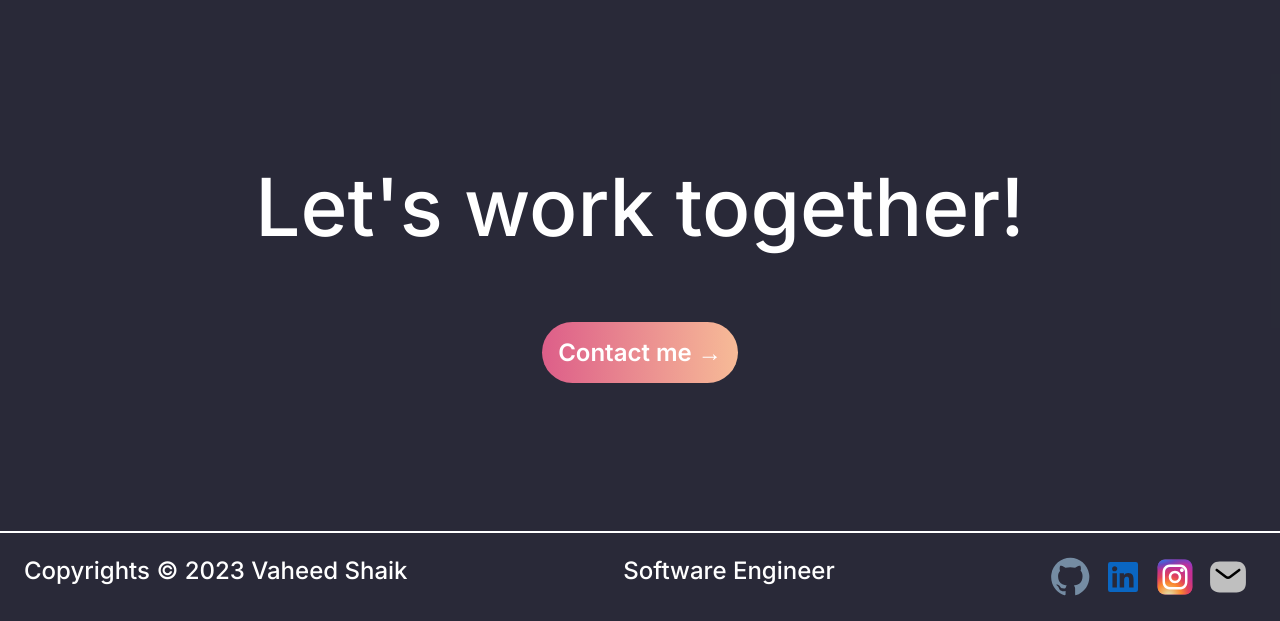
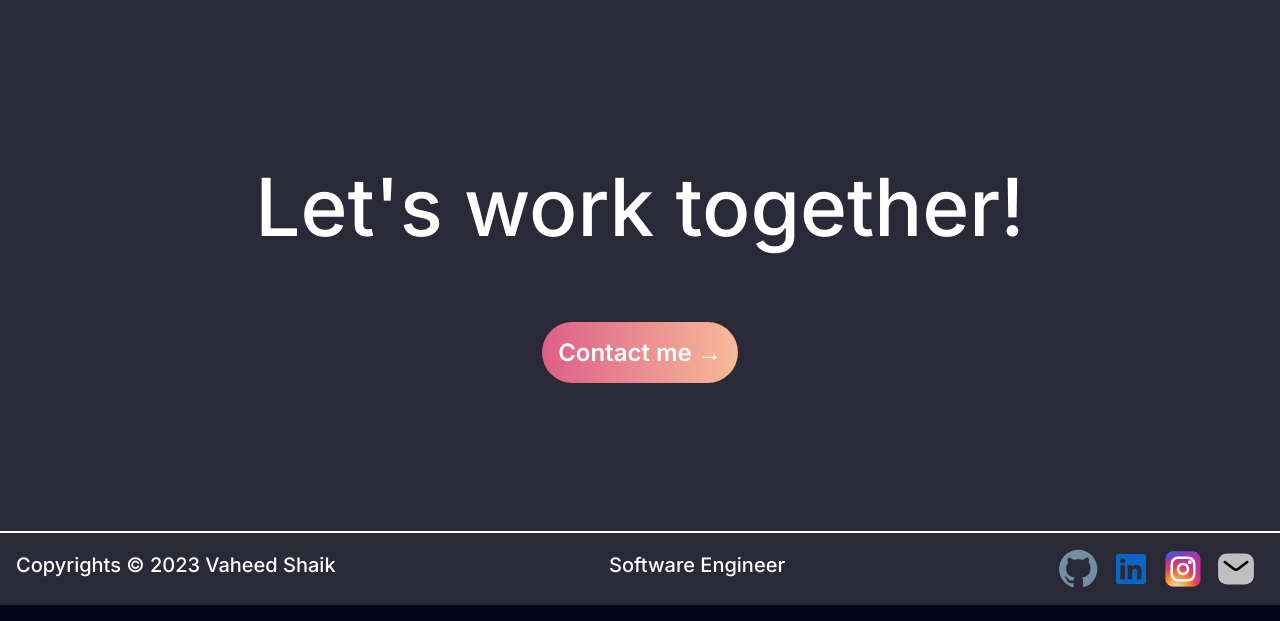
Before and after one commit to vaheedsk36/vaheed-portfolio-website, a PHP site: page / in a window 1280 px wide. Shown: the part 5261-5882 px from the top of the page. Run offline with PHP 8.4, Linux system fonts and the light colour scheme; some libraries are stand-ins or nearby versions.

Commit message:
footer-laptop-scrren-size-fixed

```diff
--- a/index.html
+++ b/index.html
@@ -325,8 +325,8 @@
 
     <footer>
     <div class="footer-container">
-        <h4>Copyrights &copy; 2023 Vaheed Shaik</h4>
-        <h4 class='front-end-dev'>Software Engineer</h4>
+        <h5>Copyrights &copy; 2023 Vaheed Shaik</h5>
+        <h5 class='front-end-dev'>Software Engineer</h5>
         <div id=footer-bar>
             <a href="https://github.com/vaheedsk36" target="_blank">
                 <img src="images/github-social.svg" alt="github" class="social-img">
--- a/styles/main.styles.scss
+++ b/styles/main.styles.scss
@@ -134,10 +134,11 @@ section {
 
 .footer-container {
   background-color: var(--transparent-white-light);
-  padding: 1.5rem;
   display: flex;
   justify-content: space-between;
+  align-items: center;
   border-top: 2px solid white;
+  padding: 1rem;
 
   .front-end-dev{
     margin-left: 0;
```
Also changed, not shown: styles/main.styles.css, 1 other file.
